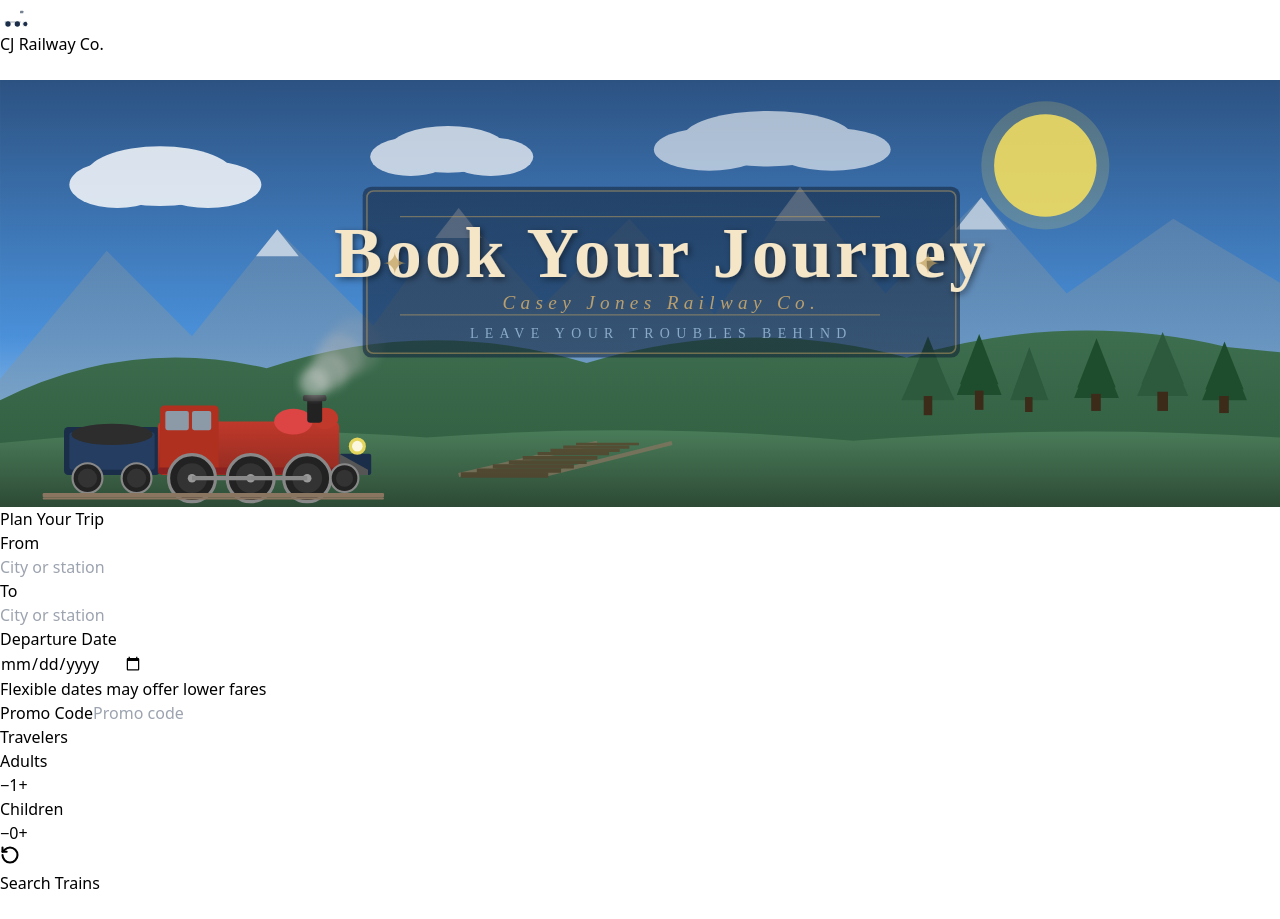
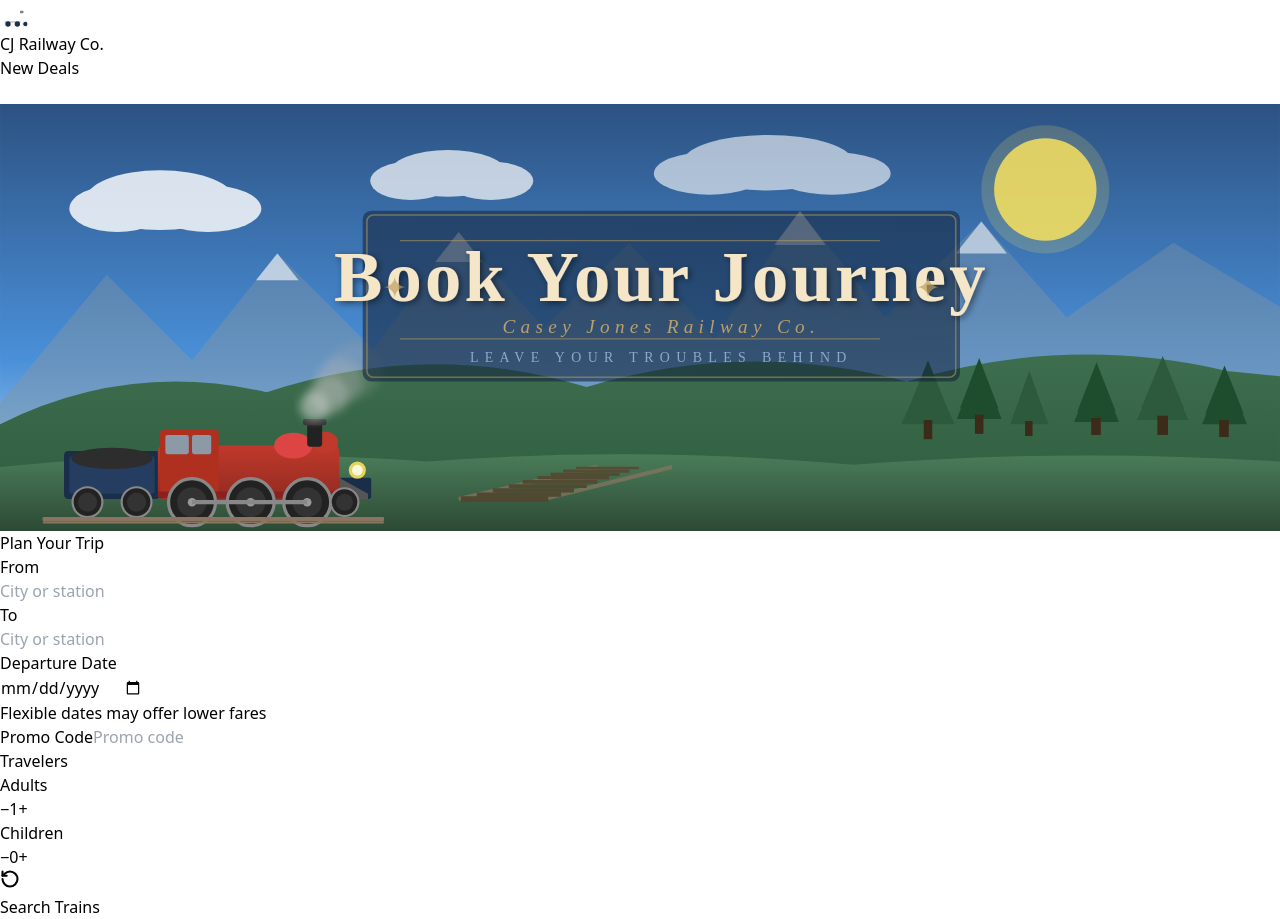
Before and after one commit to schne324/axe-con-2026, a React (Vite) app: page / in a window 1280 px wide. Before the commit the page ends 895 px from the top, so only its background shows below. Built offline with nearby package versions, Linux system fonts and the light colour scheme.

Commit message:
wraps up planned demos / fixes for act 1: axe linter

```diff
--- a/axe-linter.yml
+++ b/axe-linter.yml
@@ -1,3 +1,5 @@
 global-components:
-  SearchIcon: svg
-  IconButton: button
+  SearchIcon:
+    element: img
+    attributes:
+      - label: aria-label
--- a/src/components/layout/Navbar.tsx
+++ b/src/components/layout/Navbar.tsx
@@ -83,7 +83,7 @@ const TrainIcon = () => (
   </svg>
 );
 
-const SearchIcon = () => (
+const SearchIcon = ({ label }: { label?: string }) => (
   <svg
     xmlns="http://www.w3.org/2000/svg"
     viewBox="0 0 20 20"
@@ -94,6 +94,7 @@ const SearchIcon = () => (
     strokeWidth="2"
     strokeLinecap="round"
     strokeLinejoin="round"
+    aria-label={label}
   >
     <circle cx="8.5" cy="8.5" r="5.5" />
     <line x1="13" y1="13" x2="18" y2="18" />
@@ -110,13 +111,28 @@ export default function Navbar() {
         </span>
       </a>
 
+      <div className="flex items-center gap-3">
+        {/* New Deals link — aria-hidden on inner span means anchor has no accessible name (intentional) */}
+        <a
+          href="#"
+          className="text-white text-sm font-medium px-4 py-1.5 rounded-full bg-white/10 hover:bg-white/20 transition-colors"
+        >
+          <span aria-hidden="true">New Deals</span>
+        </a>
+
         <div className="flex items-center gap-1 bg-white/10 rounded-lg px-3 py-1.5">
           <input
             type="text"
             aria-label="{LABEL TEXT HERE}"
             className="bg-transparent text-white placeholder-white/60 text-sm outline-none w-48"
           />
-        <IconButton icon={<SearchIcon />} />
+          <button
+            type="button"
+            className="flex items-center justify-center p-2 rounded-lg hover:bg-white/10 transition-colors"
+          >
+            <SearchIcon />
+          </button>
+        </div>
       </div>
     </nav>
   );
```
Also changed, not shown: src/components/layout/HeroBanner.tsx (+1 -6 lines), 1 other file (tests, documents, lock files or other folders). Lines whose indentation alone changed are shown as unchanged.
